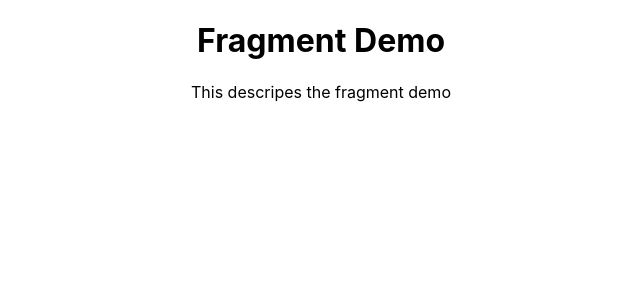
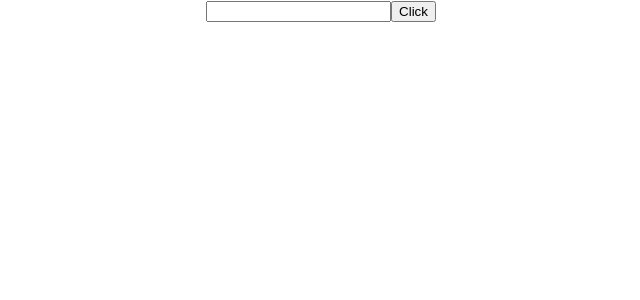
Before and after one commit to AmrEsam0/react-app, a React (Create React App) app: page / in a window 1280 px wide. Shown: the top 300 px of the page, without its empty margins (319-959 px from the left). Built offline with nearby package versions, Linux system fonts and the light colour scheme.

Commit message:
refs refs refs

```diff
--- a/src/App.js
+++ b/src/App.js
@@ -1,10 +1,10 @@
 import "./App.css";
-import FragmentDemo from "./components/Fragment";
+import RefsDemo from "./components/RefsDemo";
 
 function App() {
 	return (
 		<div className="App">
-			<FragmentDemo />
+			<RefsDemo />
 		</div>
 	);
 }
--- /dev/null
+++ b/src/components/RefsDemo.js
@@ -0,0 +1,23 @@
+import React, { Component } from "react";
+
+class RefsDemo extends Component {
+	constructor(props) {
+		super(props);
+		this.inputRef = React.createRef();
+	}
+
+	clickHandler = () => {
+		alert(this.inputRef.current.value);
+	};
+
+	render() {
+		return (
+			<div>
+				<input type="text" ref={this.inputRef} />
+				<button onClick={this.clickHandler}>Click</button>
+			</div>
+		);
+	}
+}
+
+export default RefsDemo;
```
